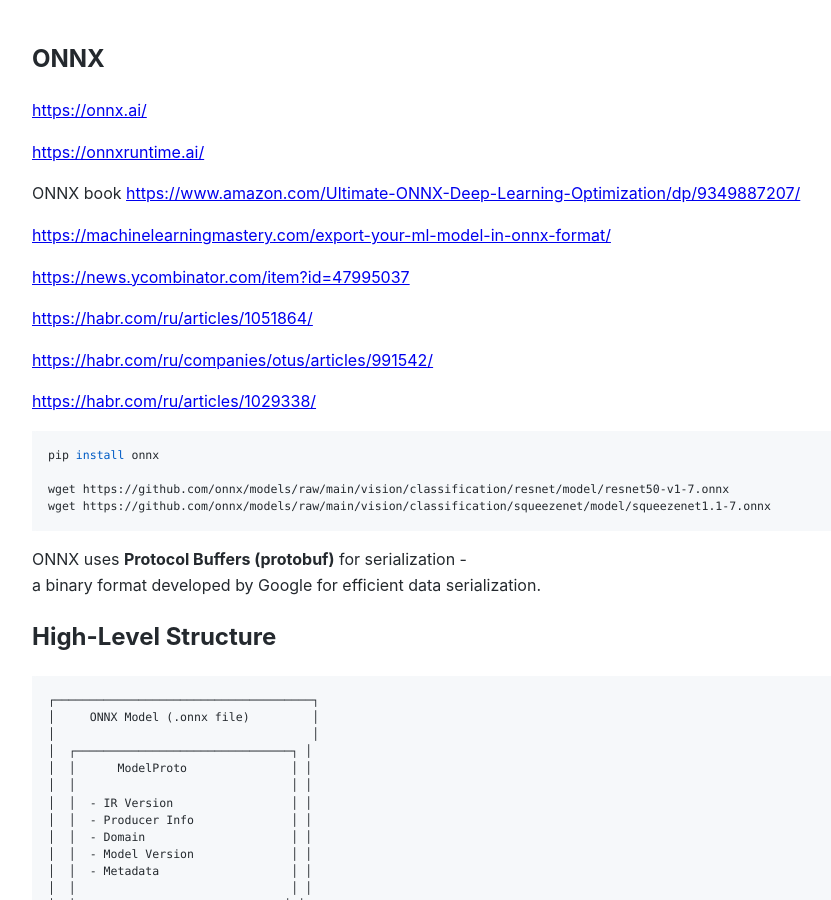
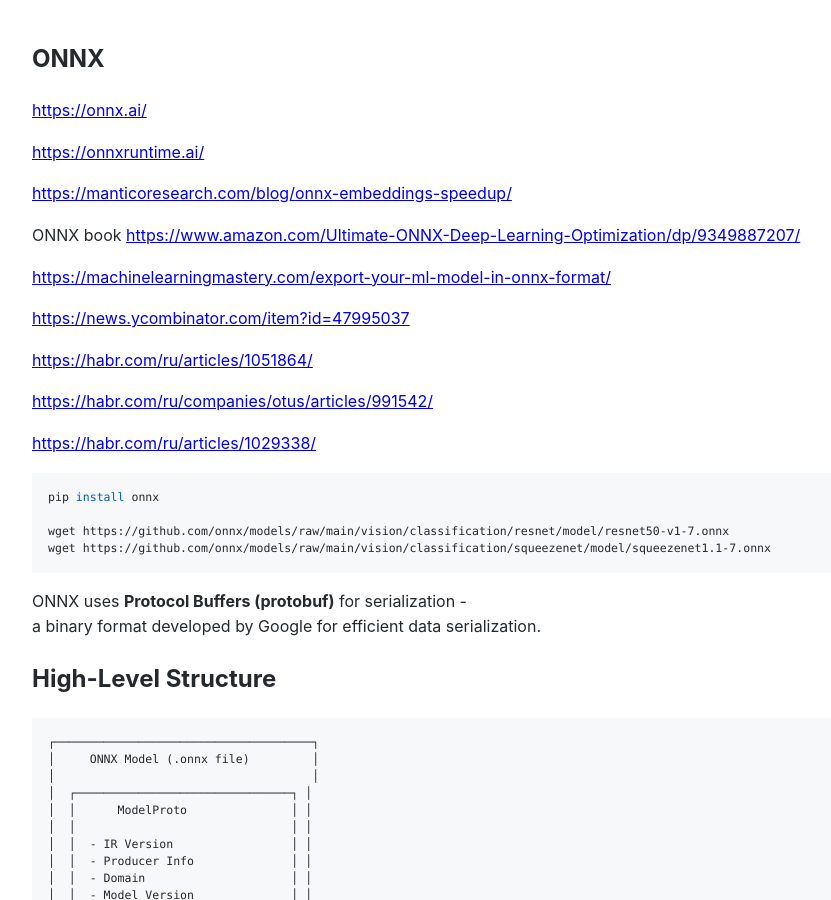
Before and after one commit to Michael-Lubinsky/michael-lubinsky.github.com, a Jekyll site: the page built from ml/onnx.md, in a window 1280 px wide and 900 px high. Shown: the whole window, without its empty margins (158-989 px from the left). Built offline with Jekyll 4.4.1, drawn with Linux system fonts in a browser that asks for light colours; our own code applies the rules of GitHub Pages for plain Markdown files.

Commit message:
Update onnx.md

````diff
--- a/ml/onnx.md
+++ b/ml/onnx.md
@@ -3,6 +3,8 @@
 <https://onnx.ai/>
 
 <https://onnxruntime.ai/>
+
+<https://manticoresearch.com/blog/onnx-embeddings-speedup/>
 
  ONNX book
 <https://www.amazon.com/Ultimate-ONNX-Deep-Learning-Optimization/dp/9349887207/>
@@ -16,6 +18,8 @@
 <https://habr.com/ru/companies/otus/articles/991542/>
 
 <https://habr.com/ru/articles/1029338/>
+
+
 
 ```bash
 pip install onnx
````
